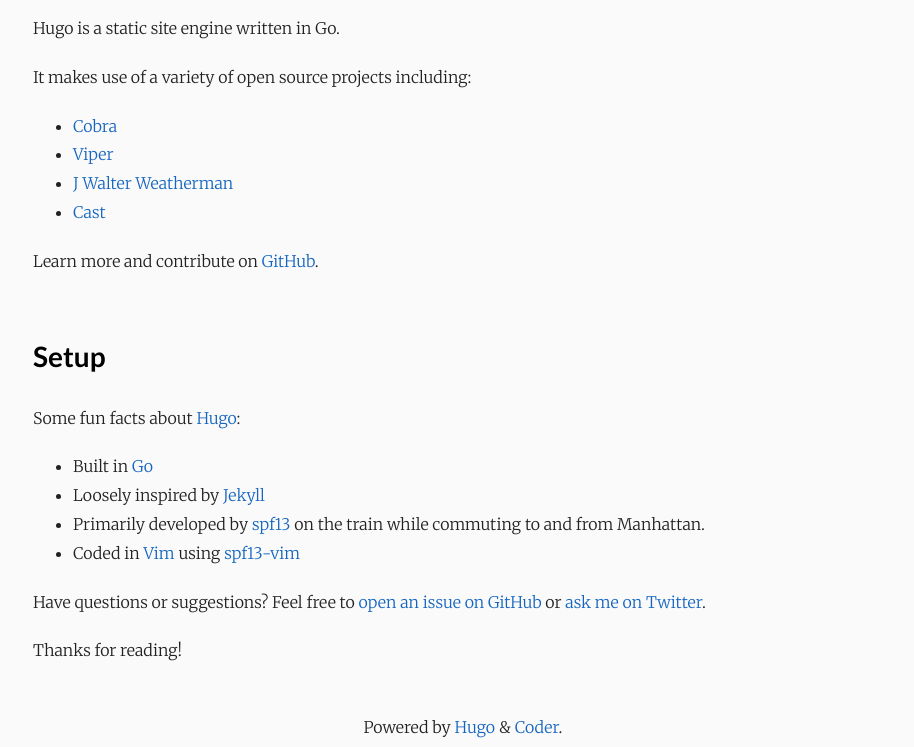
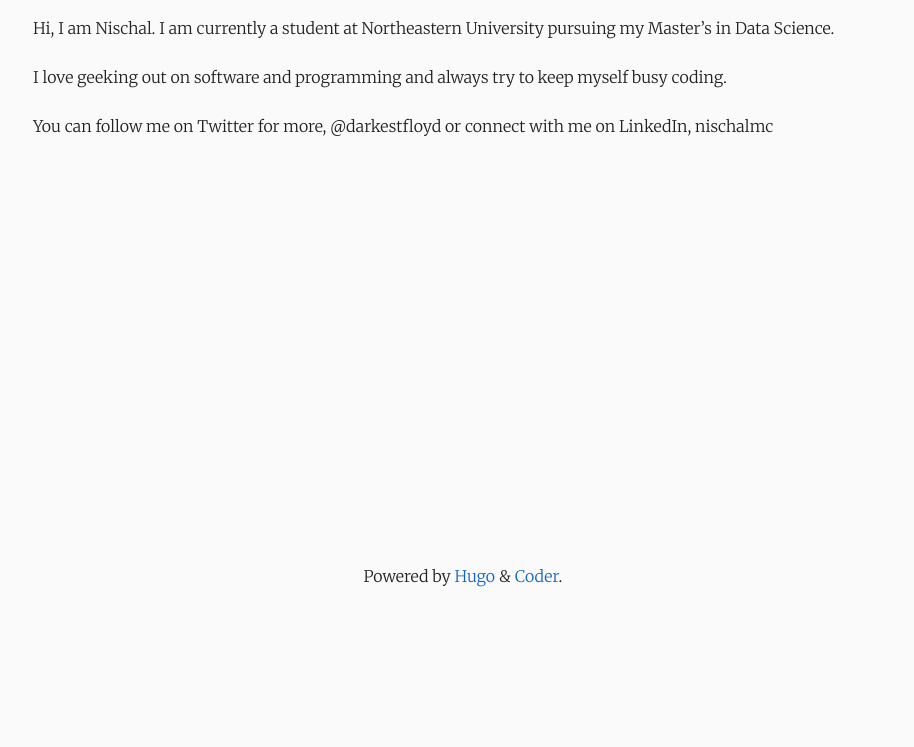
Before and after one commit to DarkestFloyd/darkestfloyd.github.io, a plain HTML site: page about/index.html in a window 1280 px wide. Shown: the part 204-951 px from the top of the page, without its empty margins (177-1091 px from the left). After the commit the page ends 800 px from the top, so only its background shows below. Drawn offline with nearby package versions, Linux system fonts and the light colour scheme.

Commit message:
Update about me

```diff
--- a/about/index.html
+++ b/about/index.html
@@ -10,19 +10,15 @@
     <meta name="keywords" content="blog,developer,personal">
 
     <meta name="twitter:card" content="summary"/>
-<meta name="twitter:title" content="About Hugo"/>
-<meta name="twitter:description" content="Hugo is a static site engine written in Go.
-It makes use of a variety of open source projects including:
- Cobra Viper J Walter Weatherman Cast  Learn more and contribute on GitHub.
-Setup Some fun facts about Hugo:
- Built in Go Loosely inspired by Jekyll Primarily developed by spf13 on the train while commuting to and from Manhattan. Coded in Vim using spf13-vim  Have questions or suggestions?"/>
+<meta name="twitter:title" content="About Me"/>
+<meta name="twitter:description" content="Hi, I am Nischal. I am currently a student at Northeastern University pursuing my Master&rsquo;s in Data Science.
+I love geeking out on software and programming and always try to keep myself busy coding.
+You can follow me on Twitter for more, @darkestfloyd or connect with me on LinkedIn, nischalmc"/>
 
-    <meta property="og:title" content="About Hugo" />
-<meta property="og:description" content="Hugo is a static site engine written in Go.
-It makes use of a variety of open source projects including:
- Cobra Viper J Walter Weatherman Cast  Learn more and contribute on GitHub.
-Setup Some fun facts about Hugo:
- Built in Go Loosely inspired by Jekyll Primarily developed by spf13 on the train while commuting to and from Manhattan. Coded in Vim using spf13-vim  Have questions or suggestions?" />
+    <meta property="og:title" content="About Me" />
+<meta property="og:description" content="Hi, I am Nischal. I am currently a student at Northeastern University pursuing my Master&rsquo;s in Data Science.
+I love geeking out on software and programming and always try to keep myself busy coding.
+You can follow me on Twitter for more, @darkestfloyd or connect with me on LinkedIn, nischalmc" />
 <meta property="og:type" content="article" />
 <meta property="og:url" content="https://darkestfloyd.github.io/about/" />
 
@@ -32,7 +28,7 @@ Setup Some fun facts about Hugo:
       <base href="https://darkestfloyd.github.io/about/">
 
     <title>
-  About Hugo · darkestfloyd
+  About Me · darkestfloyd
 </title>
 
 
@@ -97,38 +93,15 @@ Setup Some fun facts about Hugo:
   <section class="container page">
   <article>
     <header>
-      <h1>About Hugo</h1>
+      <h1>About Me</h1>
     </header>
 
+    <p>Hi, I am Nischal. I am currently a student at Northeastern University pursuing my Master&rsquo;s in
+Data Science.</p>
 
+<p>I love geeking out on software and programming and always try to keep myself busy coding.</p>
 
-<p>Hugo is a static site engine written in Go.</p>
-
-<p>It makes use of a variety of open source projects including:</p>
-
-<ul>
-<li><a href="https://github.com/spf13/cobra">Cobra</a></li>
-<li><a href="https://github.com/spf13/viper">Viper</a></li>
-<li><a href="https://github.com/spf13/jWalterWeatherman">J Walter Weatherman</a></li>
-<li><a href="https://github.com/spf13/cast">Cast</a></li>
-</ul>
-
-<p>Learn more and contribute on <a href="https://github.com/spf13">GitHub</a>.</p>
-
-<h2 id="setup">Setup</h2>
-
-<p>Some fun facts about <a href="http://gohugo.io/">Hugo</a>:</p>
-
-<ul>
-<li>Built in <a href="http://golang.org/">Go</a></li>
-<li>Loosely inspired by <a href="http://jekyllrb.com/">Jekyll</a></li>
-<li>Primarily developed by <a href="http://spf13.com/">spf13</a> on the train while commuting to and from Manhattan.</li>
-<li>Coded in <a href="http://vim.org">Vim</a> using <a href="http://vim.spf13.com/">spf13-vim</a></li>
-</ul>
-
-<p>Have questions or suggestions? Feel free to <a href="https://github.com/spf13/hugo/issues/new">open an issue on GitHub</a> or <a href="https://twitter.com/spf13">ask me on Twitter</a>.</p>
-
-<p>Thanks for reading!</p>
+<p>You can follow me on Twitter for more, @darkestfloyd or connect with me on LinkedIn, nischalmc</p>
 
   </article>
 </section>
--- a/sitemap.xml
+++ b/sitemap.xml
@@ -29,10 +29,6 @@
   </url>
 
   <url>
-    <loc>https://darkestfloyd.github.io/contact/</loc>
-  </url>
-
-  <url>
     <loc>https://darkestfloyd.github.io/series/</loc>
     <priority>0</priority>
   </url>
```
Also changed, not shown: index.xml (+4 -15 lines).
